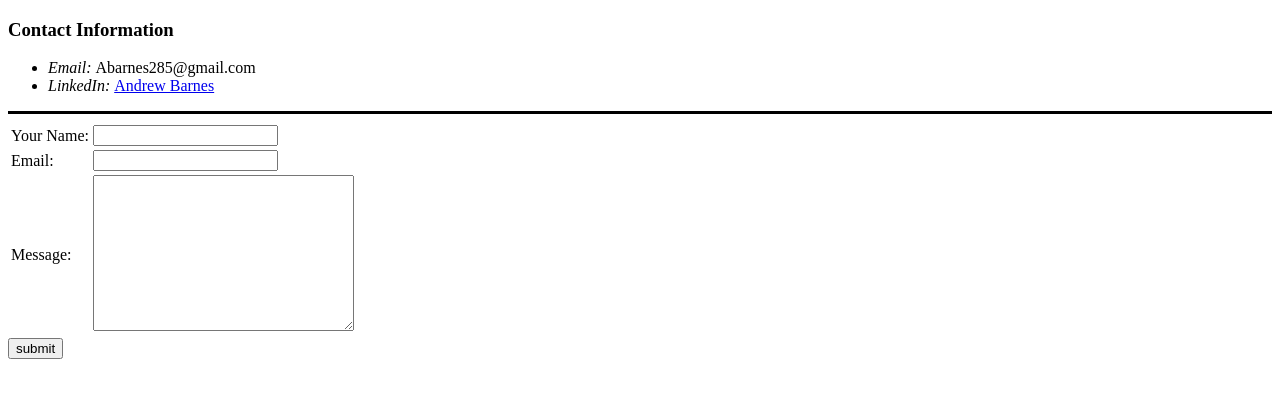
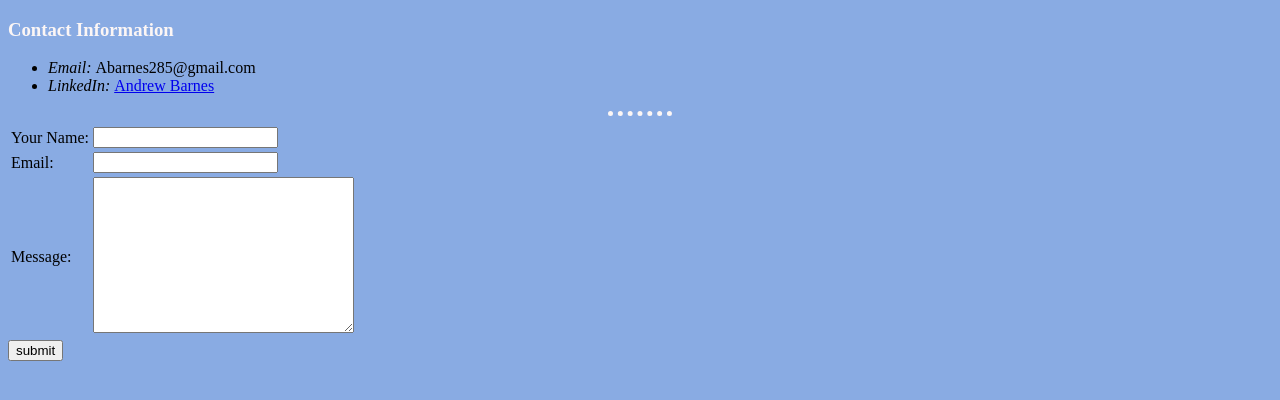
Before and after one commit to abarnes285/cv, a plain HTML site: page contactInfo.html in a window 1280 px wide. Drawn offline with Linux system fonts and the light colour scheme; files that its build step writes are made by us from their sources.

Commit message:
Add files via upload

```diff
--- a/contactInfo.html
+++ b/contactInfo.html
@@ -2,7 +2,8 @@
 <html lang="en" dir="ltr">
   <head>
     <meta charset="utf-8">
-    <title></title>
+    <title></title>  <link rel="stylesheet" href="css/styles.css">
+
   </head>
   <body>
     <h3>Contact Information</h3>
@@ -10,7 +11,7 @@
       <li><em>Email: </em>Abarnes285@gmail.com</li>
       <li><em>LinkedIn: </em><a href="https://www.linkedin.com/in/andrew-barnes-51308722a?original_referer=">Andrew Barnes</a></li>
     </ul>
-    <hr size = 3 color = black >
+    <hr>
     <form  action="mailto:abarnes285@gmail.com" method="post" enctype="text/plain">
 
       <table>
--- /dev/null
+++ b/styles.css
@@ -0,0 +1,17 @@
+body {
+  background-color: #89ABE3FF;
+}
+hr {
+border-style:  none;
+border-top-style: dotted;
+border-color: #FCF6F5FF;
+border-width: 5px;
+width: 5%;
+
+}
+h1{
+  color: #FCF6F5FF;
+}
+h3{
+  color: #FCF6F5FF;
+}
```
Also changed, not shown: hobbies.html (+2 -0 lines).
